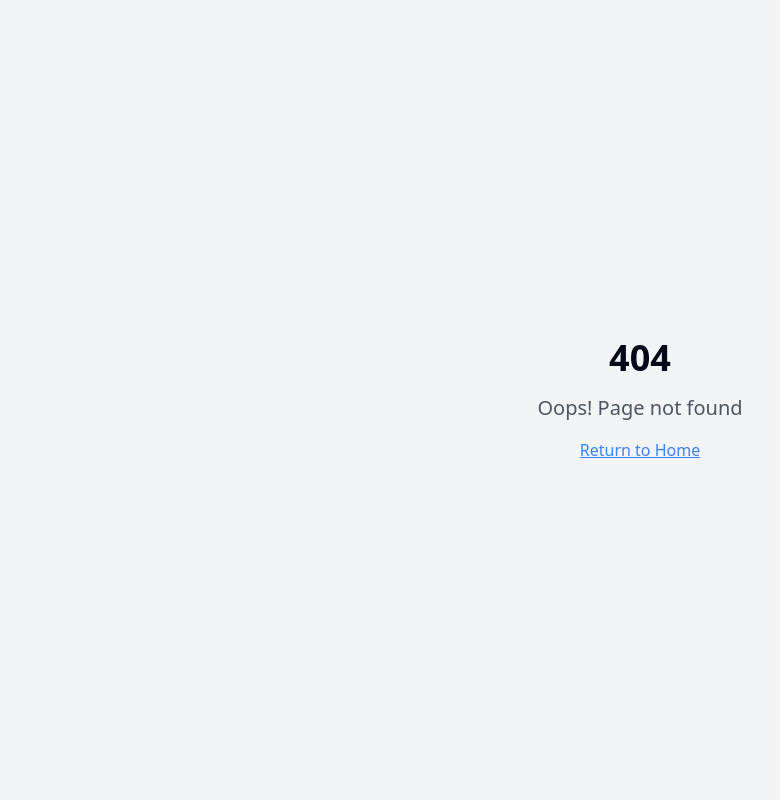
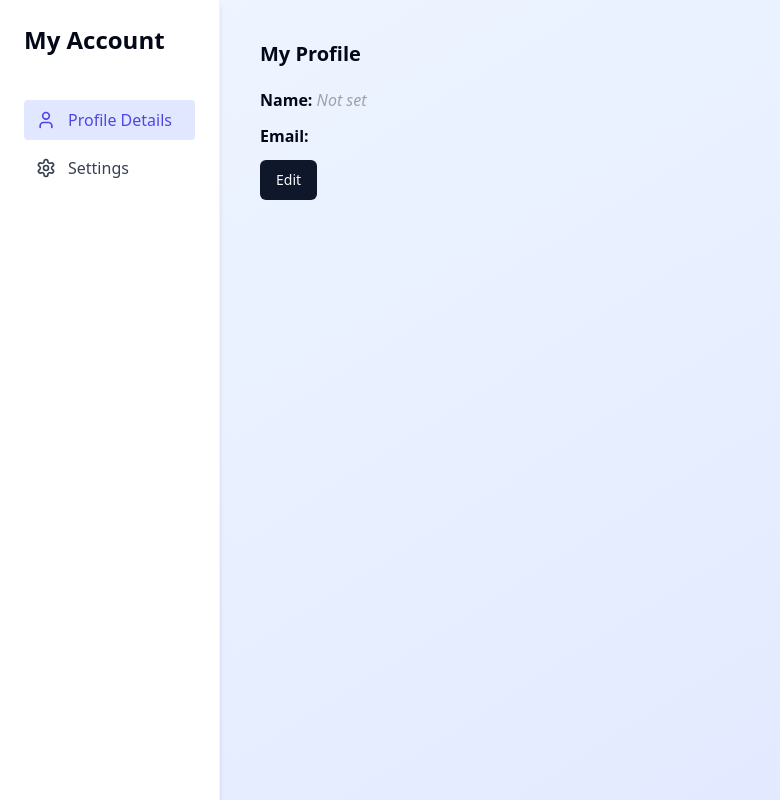
Before and after one commit to vedansh28/home-services-custom-crm, a React (Vite) app: page /account in a window 1280 px wide. Before the commit this address had no page. Shown: the whole page, without its empty margins (0-780 px from the left). Built offline with nearby package versions, Linux system fonts and the light colour scheme.

Commit message:
Refactor: Implement My Account page and sidebar
- Create a dedicated /account page with a sidebar.
- Move My Account details and settings from the modal to the new page.
- Update the Profile dropdown to navigate to the /account page.
- Execute the SQL to seed sample data.

```diff
--- a/src/App.tsx
+++ b/src/App.tsx
@@ -5,6 +5,7 @@ import { QueryClient, QueryClientProvider } from "@tanstack/react-query";
 import { BrowserRouter, Routes, Route } from "react-router-dom";
 import Index from "./pages/Index";
 import NotFound from "./pages/NotFound";
+import Account from "@/pages/Account";
 
 const queryClient = new QueryClient();
 
@@ -16,6 +17,7 @@ const App = () => (
       <BrowserRouter>
         <Routes>
           <Route path="/" element={<Index />} />
+          <Route path="/account" element={<Account />} />
           {/* ADD ALL CUSTOM ROUTES ABOVE THE CATCH-ALL "*" ROUTE */}
           <Route path="*" element={<NotFound />} />
         </Routes>
--- /dev/null
+++ b/src/components/account/AccountSidebar.tsx
@@ -0,0 +1,41 @@
+
+import { User, Settings, Mail } from "lucide-react";
+
+interface SidebarProps {
+  activeSection: string;
+  onSelectSection: (id: string) => void;
+  showInvitations?: boolean;
+}
+
+const nav = [
+  { id: "profile", label: "Profile Details", icon: User },
+  { id: "settings", label: "Settings", icon: Settings },
+  { id: "invitations", label: "Invite User", icon: Mail, admin: true },
+];
+
+export default function AccountSidebar({ activeSection, onSelectSection, showInvitations }: SidebarProps) {
+  return (
+    <aside className="min-w-[220px] bg-white shadow-md h-screen p-6 flex flex-col gap-3 border-r border-gray-100">
+      <div className="text-2xl font-semibold mb-8">My Account</div>
+      <nav className="flex-1 flex flex-col gap-2">
+        {nav.map(item => {
+          if (item.admin && !showInvitations) return null;
+          const Icon = item.icon;
+          return (
+            <button
+              key={item.id}
+              className={`flex items-center gap-3 px-3 py-2 rounded text-left font-medium transition
+                ${activeSection === item.id
+                  ? "bg-indigo-100 text-indigo-600"
+                  : "hover:bg-gray-100 text-gray-700"}`}
+              onClick={() => onSelectSection(item.id)}
+            >
+              <Icon className="w-5 h-5" />
+              <span>{item.label}</span>
+            </button>
+          );
+        })}
+      </nav>
+    </aside>
+  );
+}
--- a/src/components/layout/ProfileDropdown.tsx
+++ b/src/components/layout/ProfileDropdown.tsx
@@ -3,14 +3,14 @@ import { useState } from "react";
 import { User } from "lucide-react";
 import { DropdownMenu, DropdownMenuTrigger, DropdownMenuContent, DropdownMenuItem, DropdownMenuSeparator } from "@/components/ui/dropdown-menu";
 import { useAuth } from "@/hooks/useAuth";
-import MyAccountModal from "./MyAccountModal";
 import { supabase } from "@/integrations/supabase/client";
 import { toast } from "@/hooks/use-toast";
+import { useNavigate } from "react-router-dom";
 
 export const ProfileDropdown = () => {
   const { user } = useAuth();
   const [open, setOpen] = useState(false);
-  const [accountOpen, setAccountOpen] = useState(false);
+  const navigate = useNavigate();
 
   if (!user) return null;
 
@@ -20,8 +20,12 @@ export const ProfileDropdown = () => {
     else toast({ title: "Signed out", variant: "default" });
   };
 
+  const goToAccount = () => {
+    setOpen(false);
+    navigate("/account");
+  };
+
   return (
-    <>
     <DropdownMenu onOpenChange={setOpen} open={open}>
       <DropdownMenuTrigger asChild>
         <button className="rounded-full border border-gray-200 p-2 hover:bg-gray-100 transition">
@@ -29,7 +33,7 @@ export const ProfileDropdown = () => {
         </button>
       </DropdownMenuTrigger>
       <DropdownMenuContent align="end" className="w-48">
-          <DropdownMenuItem onClick={() => setAccountOpen(true)}>
+        <DropdownMenuItem onClick={goToAccount}>
           My Account
         </DropdownMenuItem>
         <DropdownMenuSeparator />
@@ -38,7 +42,5 @@ export const ProfileDropdown = () => {
         </DropdownMenuItem>
       </DropdownMenuContent>
     </DropdownMenu>
-      <MyAccountModal open={accountOpen} onOpenChange={setAccountOpen} />
-    </>
   );
 };
--- /dev/null
+++ b/src/pages/Account.tsx
@@ -0,0 +1,124 @@
+import { useState } from "react";
+import { useAuth } from "@/hooks/useAuth";
+import { useProfile } from "@/hooks/useProfile";
+import AccountSidebar from "@/components/account/AccountSidebar";
+import { Input } from "@/components/ui/input";
+import { Button } from "@/components/ui/button";
+import { toast } from "@/hooks/use-toast";
+
+const sections = [
+  { id: "profile", label: "Profile Details" },
+  { id: "settings", label: "Settings" },
+  { id: "invitations", label: "Invite User", admin: true },
+];
+
+const Account = () => {
+  const { user, role, isLoading } = useAuth();
+  const [section, setSection] = useState("profile");
+  const { profile, isLoading: profileLoading, updateProfile } = useProfile(user?.id);
+  const [edit, setEdit] = useState(false);
+  const [details, setDetails] = useState({ first_name: "", last_name: "" });
+
+  // Fill local state when switching sections
+  function loadProfileFields() {
+    setDetails({
+      first_name: profile?.first_name ?? "",
+      last_name: profile?.last_name ?? ""
+    });
+  }
+
+  if (isLoading || profileLoading) return <div className="p-10 text-gray-500">Loading…</div>;
+
+  // Main section content
+  let content: React.ReactNode = null;
+
+  if (section === "profile") {
+    content = (
+      <div className="space-y-5 max-w-lg">
+        <h2 className="text-xl font-semibold mb-4">My Profile</h2>
+        {!edit ? (
+          <div>
+            <div className="mb-3"><b>Name:</b>{" "}
+              {(profile?.first_name || profile?.last_name) ?
+                `${profile?.first_name ?? ""} ${profile?.last_name ?? ""}`.trim() :
+                <span className="italic text-gray-400">Not set</span>}
+            </div>
+            <div className="mb-3"><b>Email:</b> {user?.email}</div>
+            <Button onClick={() => { loadProfileFields(); setEdit(true); }}>Edit</Button>
+          </div>
+        ) : (
+          <form className="space-y-3"
+            onSubmit={async e => {
+              e.preventDefault();
+              await updateProfile(details);
+              toast({ title: "Profile updated!" });
+              setEdit(false);
+            }}
+          >
+            <div>
+              <label className="block text-sm font-medium">First Name</label>
+              <Input
+                value={details.first_name}
+                onChange={e => setDetails({ ...details, first_name: e.target.value })}
+              />
+            </div>
+            <div>
+              <label className="block text-sm font-medium">Last Name</label>
+              <Input
+                value={details.last_name}
+                onChange={e => setDetails({ ...details, last_name: e.target.value })}
+              />
+            </div>
+            <div className="flex gap-2">
+              <Button type="submit">Save</Button>
+              <Button variant="secondary" type="button" onClick={() => setEdit(false)}>Cancel</Button>
+            </div>
+          </form>
+        )}
+      </div>
+    );
+  } else if (section === "settings") {
+    content = (
+      <div>
+        <h2 className="text-xl font-semibold mb-4">Settings</h2>
+        <p className="text-gray-500">No settings available yet.</p>
+      </div>
+    );
+  } else if (section === "invitations") {
+    content = (
+      <div>
+        <h2 className="text-xl font-semibold mb-4">Invite User</h2>
+        <p className="mb-2 text-gray-500">Send an invitation to a new user (admin only):</p>
+        <div>
+          {/* Existing InviteUserForm */}
+          {
+            // Import dynamically so that no error if not admin
+            role === "admin" ?
+              <div className="max-w-md">
+                <div className="mb-2 text-gray-400 text-sm">Admins can invite new users by email and assign roles after signup.</div>
+                {require("@/components/layout/InviteUserForm").default()}
+              </div>
+              : <div className="italic text-gray-400">You do not have permission.</div>
+          }
+        </div>
+      </div>
+    );
+  } else {
+    content = <div>Section not found.</div>;
+  }
+
+  return (
+    <div className="min-h-screen flex bg-gradient-to-br from-blue-50 to-indigo-100">
+      <AccountSidebar
+        activeSection={section}
+        onSelectSection={setSection}
+        showInvitations={role === "admin"}
+      />
+      <div className="flex-1 p-10">
+        {content}
+      </div>
+    </div>
+  );
+};
+
+export default Account;
```
Lines whose indentation alone changed are shown as unchanged.
